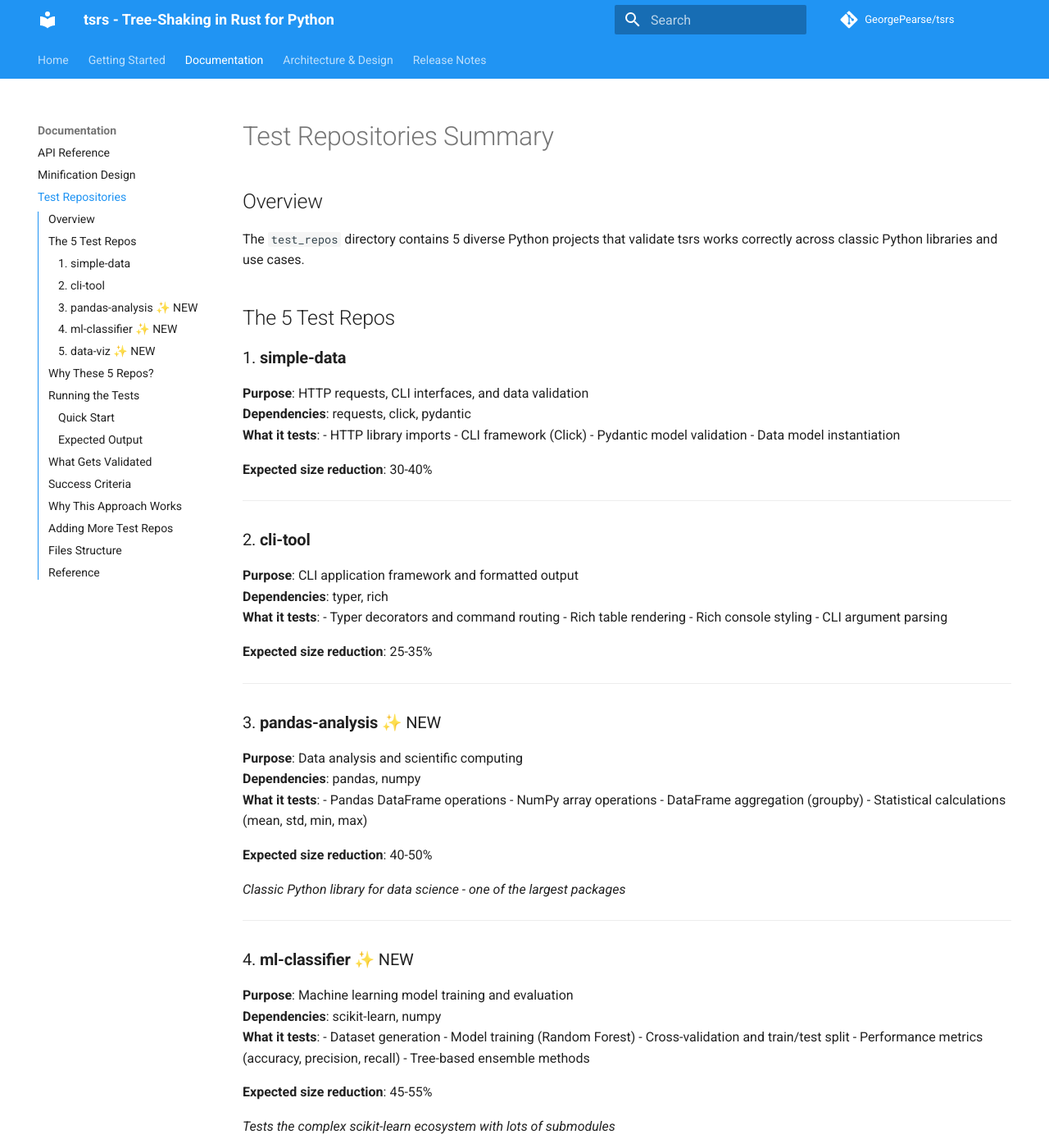
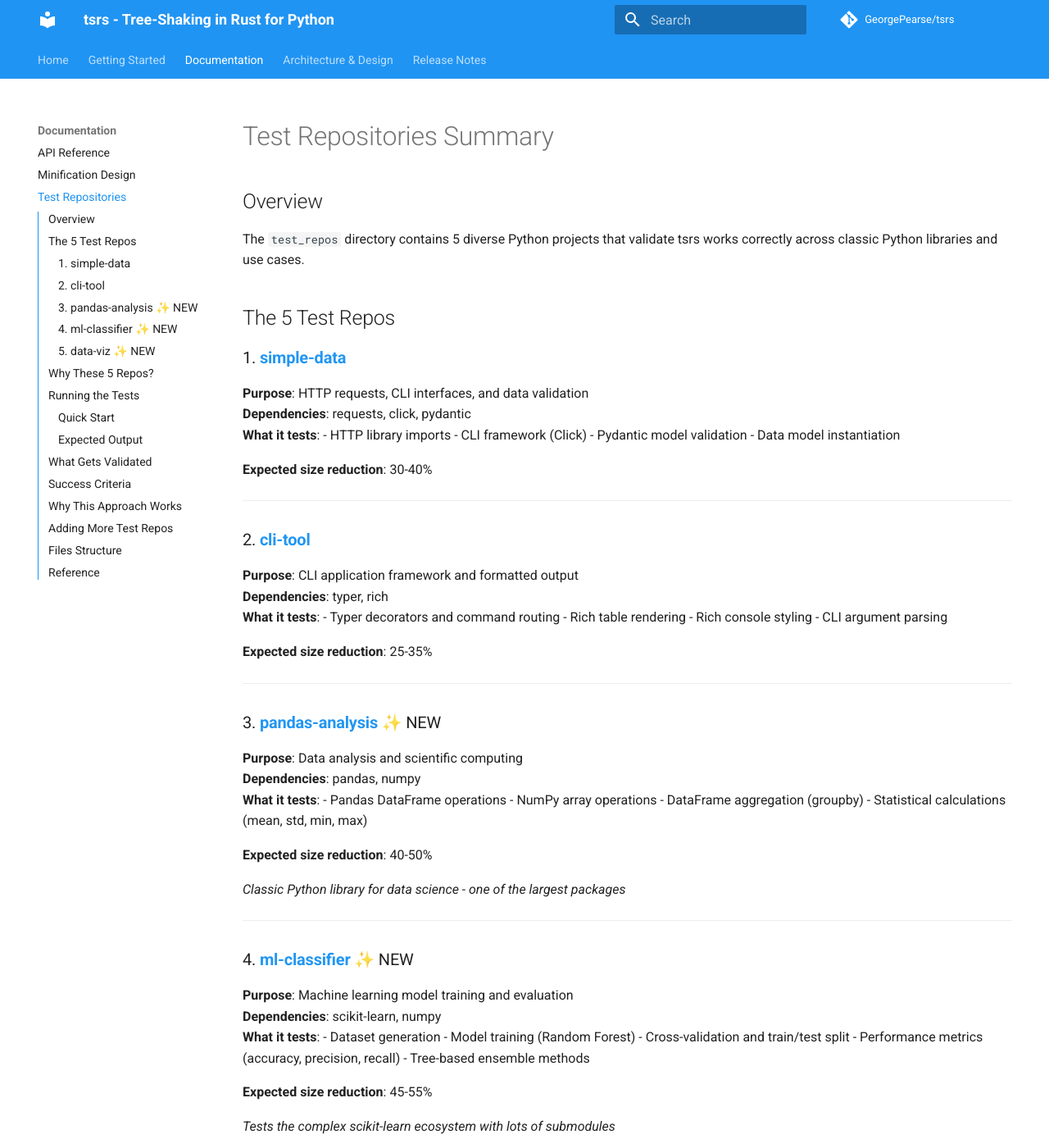
Before and after one commit to GeorgePearse/tsrs, an MkDocs documentation site: the page built from docs/TEST_REPOS_SUMMARY.md, in a window 1280 px wide and 1400 px high. Shown: the whole window at 82% size. Built offline with MkDocs 1.6.1 and Material for MkDocs 9.7.7, drawn with Linux system fonts in a browser that asks for light colours; comment, search, counter and statistics services are not loaded.

Commit message:
style: Add custom CSS for repo titles - blue default, orange on hover
- Create docs/assets/custom.css with styling for h3 strong elements
- Style repo titles (simple-data, cli-tool, etc.) in blue by default
- Add smooth color transition to orange on hover
- Update mkdocs.yml to include custom CSS via extra_css config
- Improves visual feedback and interactivity for documentation site

```diff
--- /dev/null
+++ b/docs/assets/custom.css
@@ -0,0 +1,22 @@
+/* Custom styling for repo titles in TEST_REPOS_SUMMARY.md */
+
+/* Style repo titles (h3 > strong elements) with blue default and orange on hover */
+h3 strong {
+    color: #2196F3; /* Blue by default */
+    transition: color 0.3s ease;
+}
+
+h3 strong:hover {
+    color: #FF9800; /* Orange on hover */
+}
+
+/* Alternative selector if titles are direct h3 text nodes with bold wrapper */
+h3 > strong {
+    cursor: pointer;
+    display: inline-block;
+}
+
+/* Ensure smooth transitions on all interactive elements */
+h3 strong {
+    will-change: color;
+}
--- a/mkdocs.yml
+++ b/mkdocs.yml
@@ -15,6 +15,9 @@
     - navigation.top
     - toc.integrate
     - content.code.copy
+
+extra_css:
+  - assets/custom.css
 
 plugins:
   - search
```
